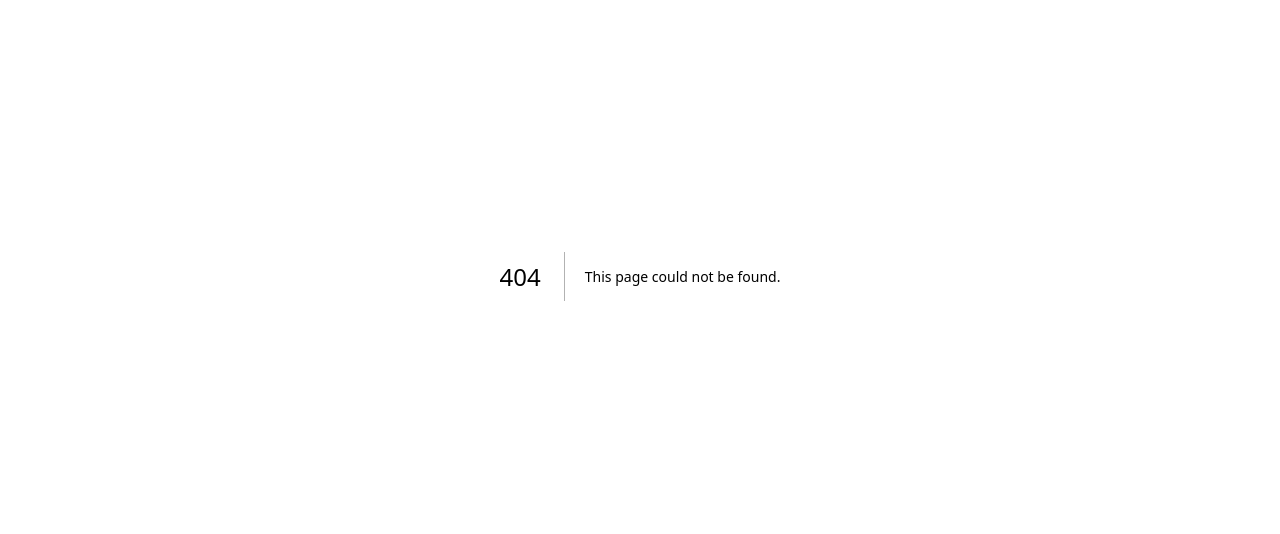
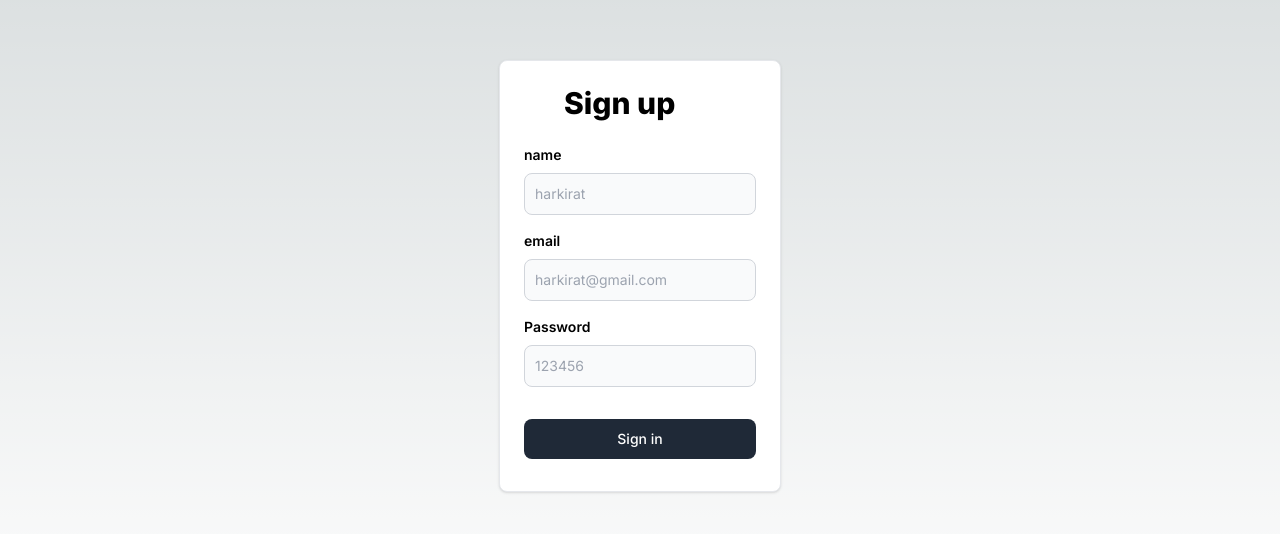
Before and after one commit to sudhanshu042004/CodeEditor, a Next.js app: page /signup in a window 1280 px wide. Before the commit this address had no page. Shown: the part 124-658 px from the top of the page. Built offline with nearby package versions, Linux system fonts and the light colour scheme.

Commit message:
created signup page

```diff
--- /dev/null
+++ b/src/app/api/signup/route.ts
@@ -0,0 +1,35 @@
+import { PrismaClient } from "@prisma/client";
+import { NextRequest, NextResponse } from "next/server";
+import { z } from "zod";
+import bcrypt from "bcrypt"
+
+const UserSchema = z.object({
+    email : z.string().email(),
+    name  : z.string().optional(),
+    password : z.string().min(8),
+})
+
+const prisma = new PrismaClient();
+
+//signup
+export async function POST (req : NextRequest) {
+    const body = await req.json();
+
+    //zod validation
+    const { success } = UserSchema.safeParse(body);
+    if (!success){
+        return NextResponse.json({ error: 'Invalid input' }, { status: 400 })
+    }
+
+    //password hashing
+    const password = bcrypt.hashSync(body.password,10);
+
+    const user = await prisma.user.create({
+        data : {
+            name : body.name,
+            email : body.email,
+            password : password
+        }
+    })
+    return NextResponse.json({response : "account successfully created"});
+}
--- /dev/null
+++ b/src/app/signup/page.tsx
@@ -0,0 +1,67 @@
+"use client"
+
+import axios from "axios";
+import { ChangeEventHandler, useState } from "react";
+
+const Signup = () => {
+    const [name, setName] = useState("");
+    const [email, setEmail] = useState("");
+    const [password, setPassword] = useState("");
+
+    async function handleSubmit() {
+        try {
+            const response = await axios.post("http://localhost:3000/api/signup", {
+                name,
+                email,
+                password
+            });
+            console.log(response)
+        } catch (error) {
+            console.log(error);
+        }
+    }
+
+    return (
+        <div className="h-screen flex justify-center flex-col">
+            <div className="flex justify-center">
+                <a href="#" className="block max-w-sm p-6 bg-white border border-gray-200 rounded-lg shadow hover:bg-gray-100 ">
+                    <div>
+                        <div className="px-10">
+                            <div className="text-3xl text-black font-extrabold">
+                                Sign up
+                            </div>
+                        </div>
+                        <div className="pt-2">
+                            <LabelledInput onChange={(e) => {
+                                setName(e.target.value);
+                            }} label="name" placeholder="harkirat" />
+                            <LabelledInput onChange={(e) => {
+                                setEmail(e.target.value);
+                            }} label="email" placeholder="harkirat@gmail.com" />
+                            <LabelledInput onChange={(e) => {
+                                setPassword(e.target.value)
+                            }} label="Password" type={"password"} placeholder="123456" />
+                            <button onClick={handleSubmit} type="button" className="mt-8 w-full text-white bg-gray-800 focus:ring-4 focus:ring-gray-300 font-medium rounded-lg text-sm px-5 py-2.5 me-2 mb-2">Sign in</button>
+                        </div>
+                    </div>
+                </a>
+            </div>
+        </div>
+    )
+}
+
+function LabelledInput({ label, placeholder, type, onChange }: LabelledInputType) {
+    return <div>
+        <label className="block mb-2 text-sm text-black font-semibold pt-4">{label}</label>
+        <input onChange={onChange} type={type || "text"} id="first_name" className="bg-gray-50 border border-gray-300 text-gray-900 text-sm rounded-lg focus:ring-blue-500 focus:border-blue-500 block w-full p-2.5" placeholder={placeholder} required />
+    </div>
+}
+
+interface LabelledInputType {
+    label: string;
+    placeholder: string;
+    type?: string;
+    onChange: ChangeEventHandler<HTMLInputElement>
+}
+
+export default Signup
```
